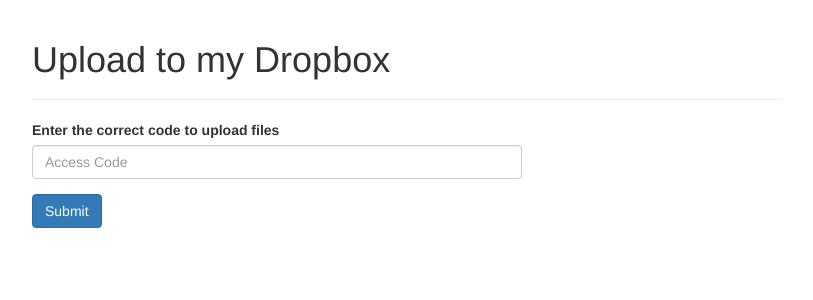
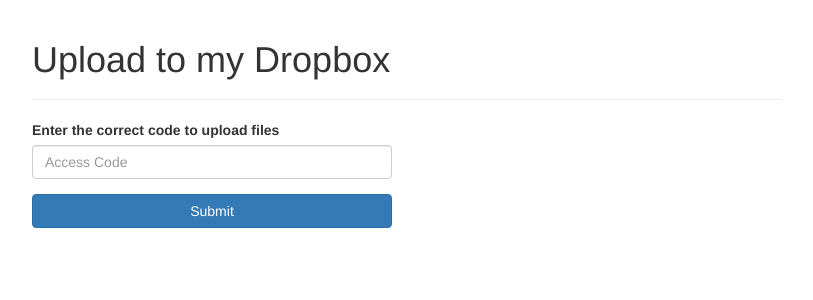
Before and after one commit to fniephaus/SimpleDropboxUploader, a PHP site: page / in a window 1280 px wide. Shown: the top 300 px of the page, without its empty margins (233-1046 px from the left). Run offline with PHP 8.4, Linux system fonts and the light colour scheme; some libraries are stand-ins or nearby versions.

Commit message:
Minor changes

```diff
--- a/index.php
+++ b/index.php
@@ -87,13 +87,13 @@ require_once "config/config.php";
 <?php }else{ ?>
 
             <div id="login" class="row">
-                <div class="col-sm-8">
-                    <form action="/" method="post" role="form">
+                <div class="col-sm-6">
+                    <form action="" method="post" role="form">
                         <div class="form-group">
                             <label for="access_code">Enter the correct code to upload files</label>
                             <input type="password" class="form-control" id="access_code" name="access_code" placeholder="Access Code">
                         </div>
-                        <button class="btn btn-primary" type="submit">Submit</button>
+                        <button class="btn btn-primary btn-block" type="submit">Submit</button>
                         <br><br>
                         <div id="wrong_password" class="alert alert-danger<?=(isset($_POST['access_code']) ? "" : " collapse")?>">
                           <strong>Wrong access code!</strong> Try again...
--- a/js/ready.js
+++ b/js/ready.js
@@ -59,7 +59,7 @@ $(function () {
         },
         start:  function (e, data) {
             $("#progress").show();
-            $("#upload_status").text('Upload started...');
+            $("#upload_status").text('Uploading...');
         },
         progressall: function (e, data) {
 
```
